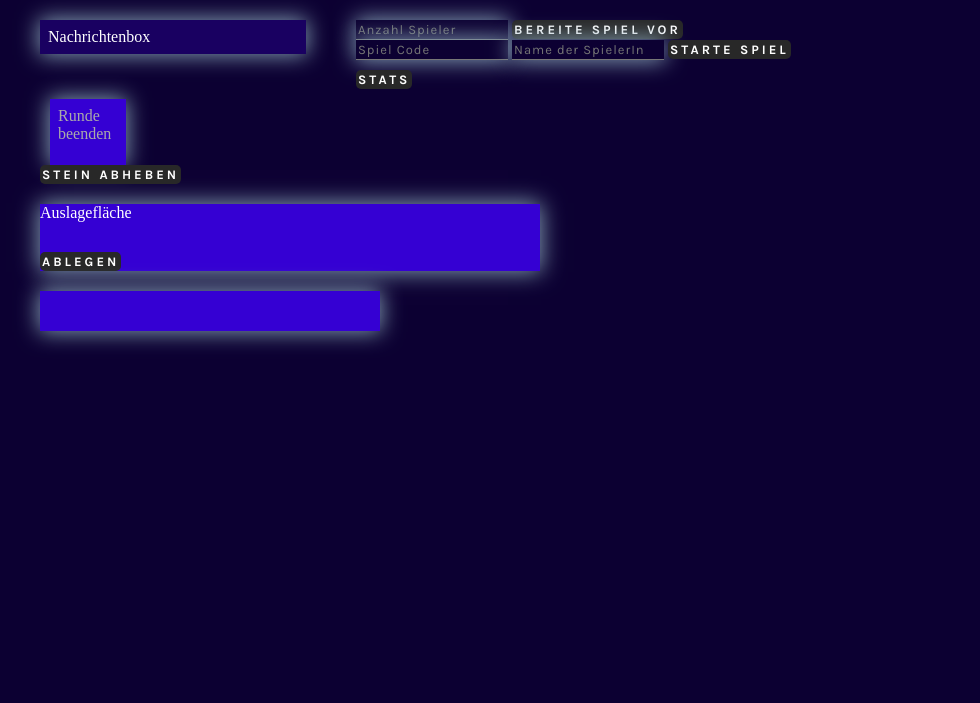
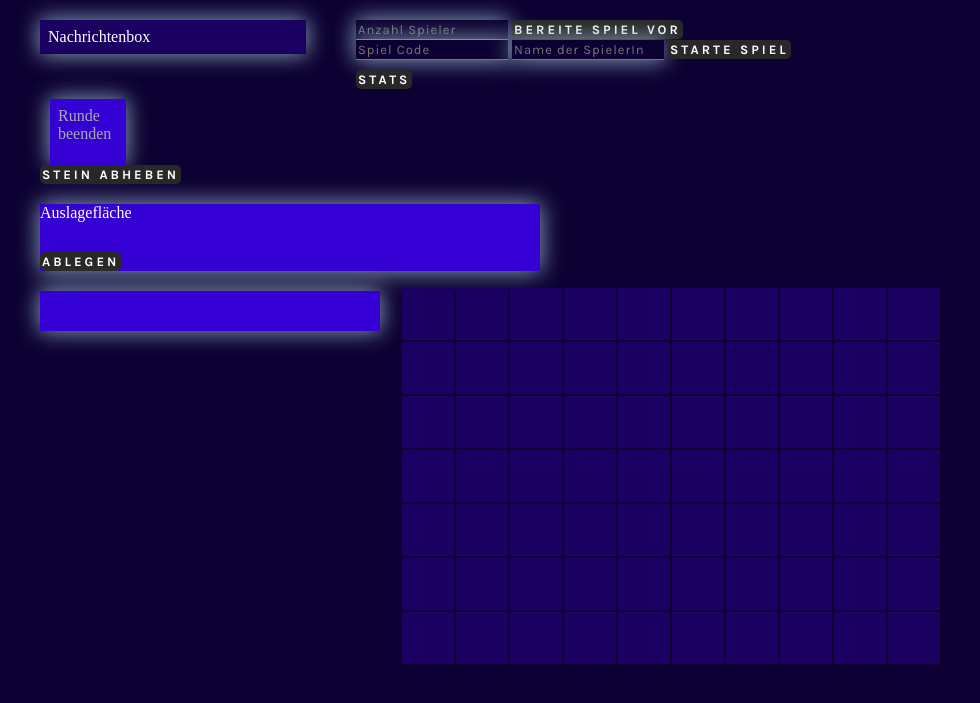
Before and after one commit to sradics/Rommee, a Flask app: page /testsocket in a window 1280 px wide. Shown: the top 703 px of the page, without its empty margins (0-980 px from the left). Run offline with Flask 2, Linux system fonts and the light colour scheme; some libraries are stand-ins or nearby versions.

Commit message:
Add extra SortArea and restructured Layout

```diff
--- a/app.py
+++ b/app.py
@@ -284,6 +284,31 @@ def print_status():
     emit('stats', json.loads(resultAsJson), broadcast=True, room=game.gameId)
     print(str(game.game_stats()))
 
+@socketio.on('add_stone_position')
+def add_stone_position(message):
+    stoneId = message['stone']
+    position = message['position']
+    game = games[session["current_game"]]
+    playerDeck = game.playerDecks[session["player"]]
+    for stone in playerDeck:
+        if stone.id == stoneId:
+            stone.position = position
+
+def rebuildSortDeck():
+    game = games[session["current_game"]]
+    playerDeck = game.playerDecks[session["player"]]
+    positionedStones = []
+    for stone in playerDeck:
+        if stone.position!=None:
+            positionedStones.append(stone)
+
+    response = {'data': positionedStones, 'playerId': session["player"]}
+    pilesAsJson = json.dumps(response, cls=StoneEncoder)
+
+    emit('renderSortDeck', json.loads(pilesAsJson))
+
+
+
 @socketio.on('droppedstone_temp')
 def dropped_stone_temp(message):
     stoneIdAsStr = message['data'][len("draggable_"):]
--- a/static/game_styles.css
+++ b/static/game_styles.css
@@ -75,16 +75,42 @@ th {
     background-color: var(--decent-color);
 }
 
-table.deck_table {
+table.deck_table, table.sortTable {
     padding: 0px;
     margin-top: 5px;
     color: var(--main-font-color);
 }
 
-table.deck_table td {
+table.deck_table td, table.sortTable td  {
     background-color: var(--main-font-color);
     /*padding: 10px;*/
     font-size: large;
+}
+
+table.sortTable td {
+    width:50px;
+    height:50px;
+    background-color: var(--decent-color);
+    vertical-align: middle !important;
+    text-align: center;
+}
+
+.center {
+    position:absolute;left:50%;top:50%;transform: translate(-50%, -50%);
+}
+
+.centerStone {
+    position:absolute;left:0px;top:0px;padding-left:5px;padding-top:5px;
+}
+
+.wrapper{
+    position: relative;
+    width:100%;
+    height:100%;
+}
+
+.highlightColumn  {
+    background-color: var(--decent-highlight-color) !important;
 }
 
 table.finish_table td {
@@ -177,8 +203,8 @@ table.games_table {
 #finishArea_others {
     width: auto;
     float: left;
-    clear: both;
     border-width: 10px;
+    clear: left;
     font-color: var(--main-font-color);
     background-color: var(--main-highlight-color);
     box-shadow: 0 0 22px 1px #88a4b7;
@@ -186,6 +212,15 @@ table.games_table {
     margin-top: 20px;
     min-width: 300px;
 }
+
+#sortDeck{
+    width: auto;
+    float: left;
+    clear: right;
+    margin-top: 10px;
+    margin-left: 20px;
+}
+
 
 #list_all_games {
     margin-top: 5px;
--- a/templates/index.html
+++ b/templates/index.html
@@ -4,7 +4,7 @@
     <title>Rommee</title>
     <link rel="stylesheet" href="//code.jquery.com/ui/1.12.1/themes/base/jquery-ui.css">
     <link href="https://fonts.googleapis.com/css?family=Karla:400,700|Zilla+Slab:300" rel="stylesheet">
-    <link rel="stylesheet" href="static/game_styles.css?id=1234">
+    <link rel="stylesheet" href="static/game_styles.css?id=12346rfsrs39">
     <link rel="stylesheet" href="static/css-loader.css?id=1234">
     <style>
 
@@ -22,15 +22,23 @@
             return toRemoveFrom.substring("draggable_".length, toRemoveFrom.length + 1);
         }
 
-        function createStoneDiv(stone) {
+        function    createStoneDiv(stone,inTable=false) {
             let text = "";
             if (stone.value != 0) {
                 text =
-                    "<div id='draggable_" + stone.id + "' class='ui-widget-content " + stone.color.toLowerCase() + "_stone" + "'><span style='padding:5px;position:absolute'>" +
+                    "<div id='draggable_" + stone.id + "' class='ui-widget-content " + stone.color.toLowerCase() + "_stone";
+                if (inTable){
+                    text = text + " centerStone";
+                }
+                text = text+ "'><span class='center'>" +
                     stone.value + "</span></div>";
             } else { //joker
-                text =
-                    "<div id='draggable_" + stone.id + "' class='ui-widget-content joker'><span style='padding:5px;position:absolute'>" +
+                 text =
+                    "<div id='draggable_" + stone.id + "' class='ui-widget-content joker";
+                 if (inTable){
+                    text = text + " centerStone";
+                 }
+                 text = text+" '><span class='center'>" +
                     stone.value + "</span></div>";
             }
             return text;
@@ -56,6 +64,8 @@
             return leftTop || rightTop || leftBottom || rightBottom;
         }
 
+
+
         $(document).ready(function () {
             //var socket = io({transports:['websocket']});
             var socket = io();
@@ -66,6 +76,46 @@
             var playerId = null;
             var activePlayerComponents = [];
             activePlayerComponents["next_stone_button"] = "next_stone_button"
+
+            function renderSortDeck(numberOfRows, numberOfColums){
+                let table = $('<table>').addClass('sortTable');
+
+                for (i=0;i<numberOfRows;i++){
+                    let row = $('<tr>').addClass('sortTableRow')
+                    for (j=0;j<numberOfColums;j++){
+                        let col = $('<td>').addClass('sortTableColumn');
+                        let wrapperDiv = $('<div>').addClass('wrapper');
+                        wrapperDiv.attr('id',"sorttable_"+i+"_"+j);
+
+                        wrapperDiv.droppable({
+                            drop: function (event, ui) {
+                                console.log(ui.draggable[0].id)
+                                $("#"+this.id).addClass("highlightColumn");
+                                //$('#css_loader_screen').addClass('is-active');
+                                socket.emit('add_stone_position',
+                                    {
+                                        stone: removeDraggable(ui.draggable[0].id),
+                                        position: this.id
+                                });
+                                $("#"+this.id).append($("#"+ui.draggable[0].id));
+                                let element = $("#"+ui.draggable[0].id)[0];
+                                element.style.setProperty("left","0px");
+                                element.style.setProperty("top","0px");
+                                element.style.setProperty("position","absolute");
+                                element.style.setProperty("padding-left","5px");
+                                element.style.setProperty("padding-top","5px");
+                                //element.style.setProperty("transform","translate(-50%, -50%)");
+                            }
+                        });
+                        col.append(wrapperDiv);
+                        row.append(col);
+                    }
+                    table.append(row);
+                }
+                return table;
+            }
+
+            $("#sortDeck").append(renderSortDeck(7,10));
 
             socket.on('tempSpace', function (msg) {
                 $('#tempSpace').empty()
@@ -114,8 +164,23 @@
                 $('#css_loader_screen').removeClass('is-active');
             });
 
+            socket.on('renderSortDeck', function (msg) {
+                let pile = msg.data;
+                $("#sortDeck").empty();
+                $("#sortDeck").append(renderSortDeck(7,10));
+
+                for (let j = 0; j < pile.length; j++) {
+                    let stone = pile[j];
+                    let text = createStoneDiv(stone,true);
+                    $('#'+stone.position).append(text);
+                }
+
+            });
+
             socket.on('getdeck', function (msg) {
                 $('#mydeck').empty();
+                $("#sortDeck").empty();
+                $("#sortDeck").append(renderSortDeck(7,10));
                 $('#list_all_games').empty();
 
                 playerId = msg.playerId
@@ -123,8 +188,15 @@
                 let pile = msg.data
 
                 for (let j = 0; j < pile.length; j++) {
-                    let text = createStoneDiv(pile[j]);
-                    $('#mydeck').append(text);
+                    let stone = pile[j];
+
+                    if (stone.position){
+                        let text = createStoneDiv(stone,true);
+                        $('#'+stone.position).append(text);
+                    }else{
+                        let text = createStoneDiv(stone,false);
+                        $('#mydeck').append(text);
+                    }
                 }
 
                 pile = msg.data
@@ -523,7 +595,10 @@
     </div>
 </div>
 
-<div id="list_all_games" style="width:auto;float:left;margin-left:30px"></div>
+<div id="statistikInfo" style="float:left;margin-left:30px">
+    <div id="stats" style="width:auto;float:left;clear:right"></div>
+    <div id="list_all_games" style="width:auto;float:left"></div>
+</div>
 
 
 <div style="clear:both;margin-top:20px;">
@@ -554,7 +629,11 @@
 
 <div id="finishArea_others"></div>
 
-<div id="stats" style="width:auto;float:left;clear:both;margin-top:10px;"></div>
+<div id="sortDeck"></div>
+
+
+
+
 
 <div class="loader loader-default" id="css_loader_screen"></div>
 
```
Also changed, not shown: rommee_backend.py (+4 -3 lines).
